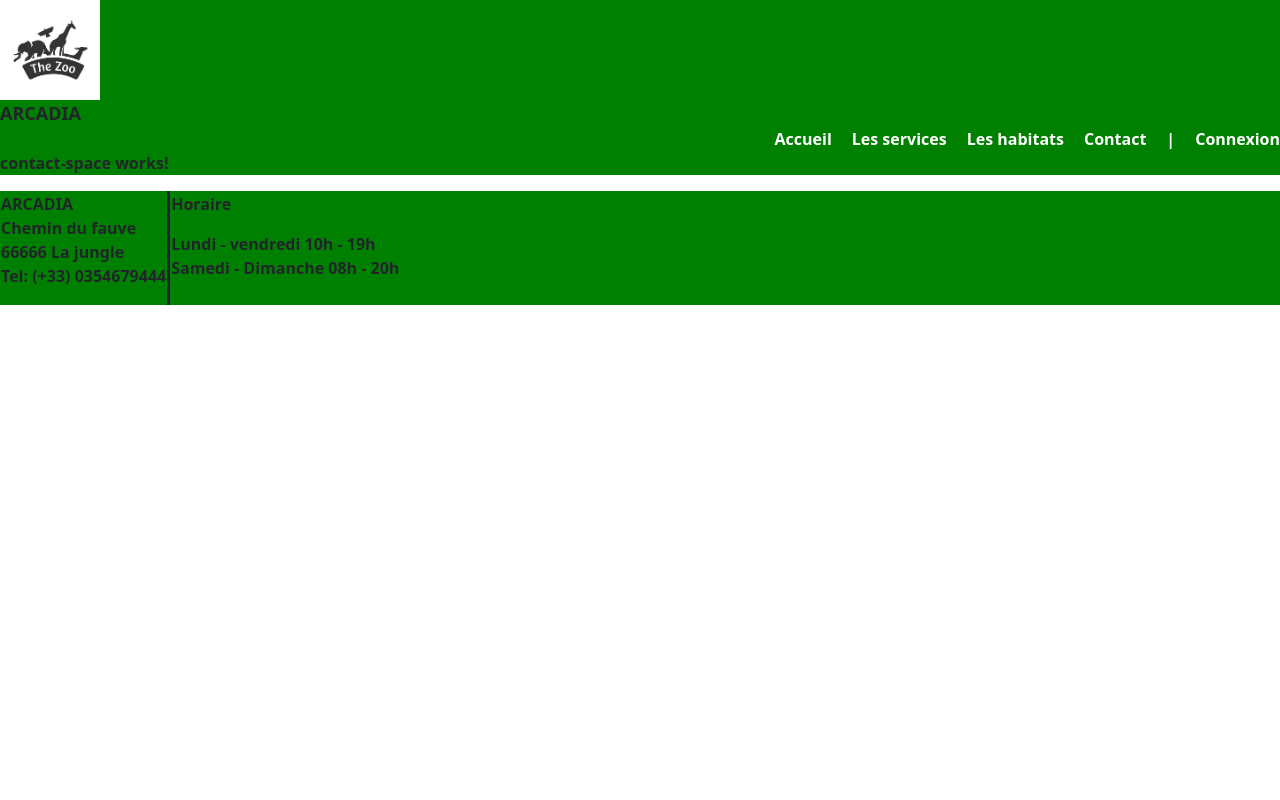
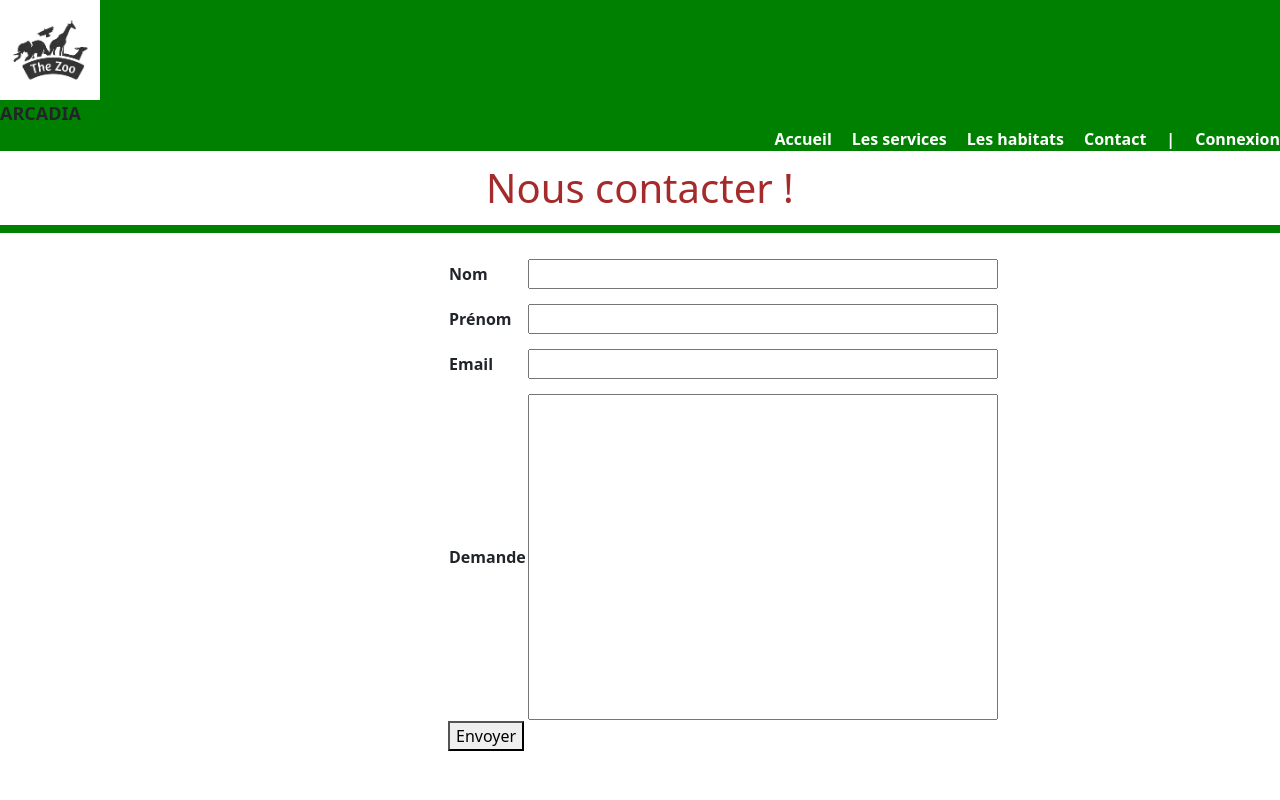
Before and after one commit to RICEYTE/ECF-Arcadia-front, an Angular app: page /contact in a window 1280 px wide. Shown: the top 800 px of the page. Built offline with nearby package versions, Linux system fonts and the light colour scheme.

Commit message:
Mise en place du formulaire

```diff
--- a/src/app/contact-space/contact-space.component.html
+++ b/src/app/contact-space/contact-space.component.html
@@ -1 +1,55 @@
-<p>contact-space works!</p>
+<div id="contactTitle">
+    <h1>Nous contacter !</h1>
+</div>
+<div id="contactForm" class="form">
+    <form (ngSubmit)="onSubmit()" id="contactFormular">
+        <tr>
+            <td>
+                <div>
+                    <p>Nom</p>
+                </div>
+            </td>
+            <td>
+                <input type="text" size="45" name="nom" ngModel required>
+
+            </td>
+        </tr>
+
+        <tr>
+            <td>
+                <div>
+                    <p>Prénom</p>
+                </div>
+            </td>
+            <td>
+                <input type="text" size="45" name="prenom" ngModel required>
+
+            </td>
+        </tr>
+
+        <tr>
+            <td>
+                <div>
+                    <p>Email</p>
+                </div>
+            </td>
+            <td>
+                <input type="email" size="45" name="eMail" ngModel required>
+
+            </td>
+        </tr>
+        <tr>
+            <td >
+                <div>
+                    <p>Demande</p>
+                </div>
+            </td>
+            <td>
+                <input type="text" size="45" id="demande" name="demande" ngModel required>
+            </td>
+        </tr>
+        <button type="submit" [disabled]="!this.onSubmit">
+            Envoyer</button>
+    </form>
+
+</div>
--- a/src/app/contact-space/contact-space.component.scss
+++ b/src/app/contact-space/contact-space.component.scss
@@ -0,0 +1,16 @@
+#contactForm {
+
+    background-color: white;
+    position: relative;
+
+    width: 100%;
+    padding-left: 35%;
+    padding-right: 35%;
+    padding-top: 2%;
+    padding-bottom: 10%;
+
+
+}
+#demande{
+    line-height: 20;
+}
--- a/src/app/contact-space/contact-space.component.ts
+++ b/src/app/contact-space/contact-space.component.ts
@@ -1,12 +1,23 @@
+import { CommonModule } from '@angular/common';
 import { Component } from '@angular/core';
+import { FormsModule } from '@angular/forms';
+import { RouterModule } from '@angular/router';
 
 @Component({
   selector: 'app-contact-space',
   standalone: true,
-  imports: [],
+  imports: [
+    FormsModule,
+    CommonModule,
+    RouterModule
+  ],
+
   templateUrl: './contact-space.component.html',
   styleUrl: './contact-space.component.scss'
 })
 export class ContactSpaceComponent {
 
+  onSubmit(){
+    console.log("Not implemented");
+  }
 }
--- a/src/styles.scss
+++ b/src/styles.scss
@@ -4,4 +4,8 @@ h1{
     text-align: center;
     padding-top: 1%;
     padding-bottom: 1%;
+    background-color: white;
 }
+body{
+    background-color: white;
+}
```
